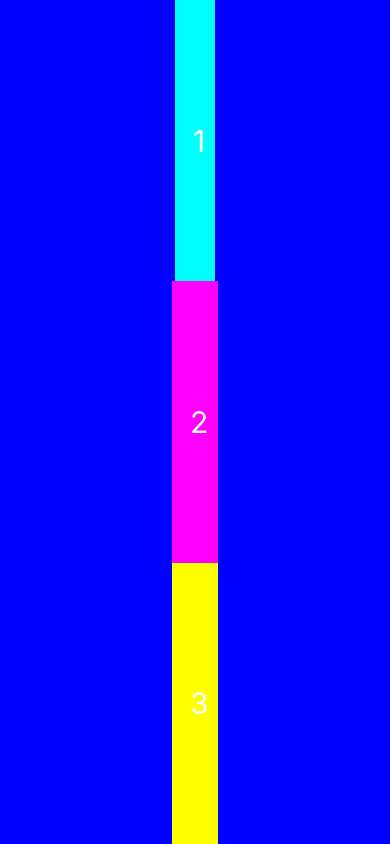
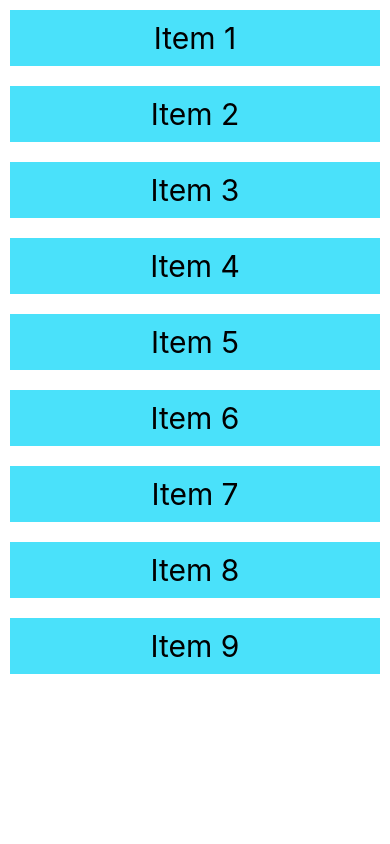
Before and after one commit to ms-online/react-native-firstapp, a React Native app: screen / in a window 390 px wide. Built offline with nearby package versions, Linux system fonts and the light colour scheme.

Commit message:
lesson-12

```diff
--- a/App.js
+++ b/App.js
@@ -7,55 +7,61 @@
  * @flow strict-local
  */
 
-import React from 'react';
-import {StyleSheet, Text, View} from 'react-native';
+import React, {useState} from 'react';
+import {StyleSheet, Text, View, ScrollView, RefreshControl} from 'react-native';
 
 const App = () => {
+  const [items, setItems] = useState([
+    {key: 1, item: 'Item 1'},
+    {key: 2, item: 'Item 2'},
+    {key: 3, item: 'Item 3'},
+    {key: 4, item: 'Item 4'},
+    {key: 5, item: 'Item 5'},
+    {key: 6, item: 'Item 6'},
+    {key: 7, item: 'Item 7'},
+    {key: 8, item: 'Item 8'},
+    {key: 9, item: 'Item 9'},
+  ]);
+  const [Refreshing, setRefreshing] = useState(false);
+  const onRefresh = () => {
+    setRefreshing(true);
+    setItems([...items, {key: 14, item: 'Item 11'}]);
+    setRefreshing(false);
+  };
   return (
-    <View style={styles.body}>
-      <View style={styles.view1}>
-        <Text style={styles.text}> 1</Text>
-      </View>
-      <View style={styles.view2}>
-        <Text style={styles.text}> 2</Text>
-      </View>
-      <View style={styles.view3}>
-        <Text style={styles.text}> 3</Text>
-      </View>
-    </View>
+    <ScrollView
+      style={styles.body}
+      refreshControl={
+        <RefreshControl
+          refreshing={Refreshing}
+          onRefresh={onRefresh}
+          colors={['#ff00ff']}
+        />
+      }>
+      {items.map(obj => {
+        return (
+          <View style={styles.item} key={obj.key}>
+            <Text style={styles.text}>{obj.item}</Text>
+          </View>
+        );
+      })}
+    </ScrollView>
   );
 };
 
 const styles = StyleSheet.create({
   body: {
     flex: 1,
-    flexDirection: 'column',
-    backgroundColor: '#0000ff',
-    //决定子元素沿着次轴的排列方式
+    backgroundColor: '#ffffff',
+  },
+  item: {
+    backgroundColor: '#4ae1fa',
+    justifyContent: 'center',
     alignItems: 'center',
-    //决定子元素沿着主轴的排列方式
-    justifyContent: 'center',
-  },
-  view1: {
-    flex: 1,
-    backgroundColor: '#00ffff',
-    alignItems: 'center',
-    justifyContent: 'center',
-  },
-  view2: {
-    flex: 1,
-    backgroundColor: '#ff00ff',
-    alignItems: 'center',
-    justifyContent: 'center',
-  },
-  view3: {
-    flex: 1,
-    backgroundColor: '#ffff00',
-    alignItems: 'center',
-    justifyContent: 'center',
+    margin: 10,
   },
   text: {
-    color: '#ffffff',
+    color: '#000000',
     fontSize: 30,
     margin: 10,
   },
```
Also changed, not shown: 1 other file (tests, documents, lock files or other folders).
